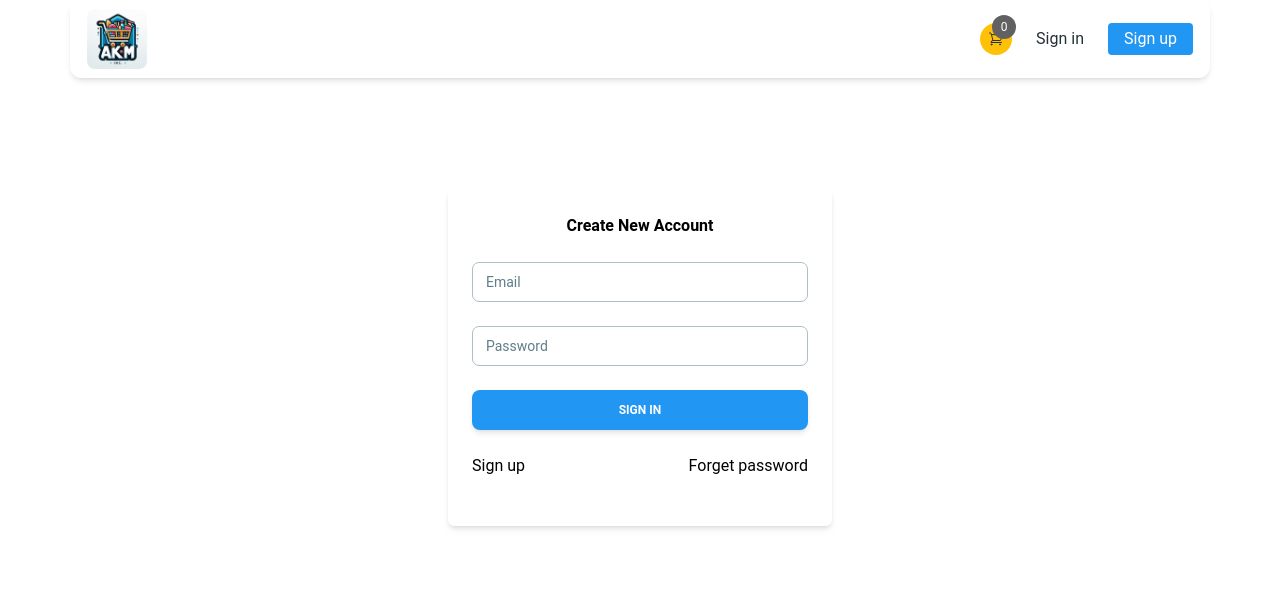
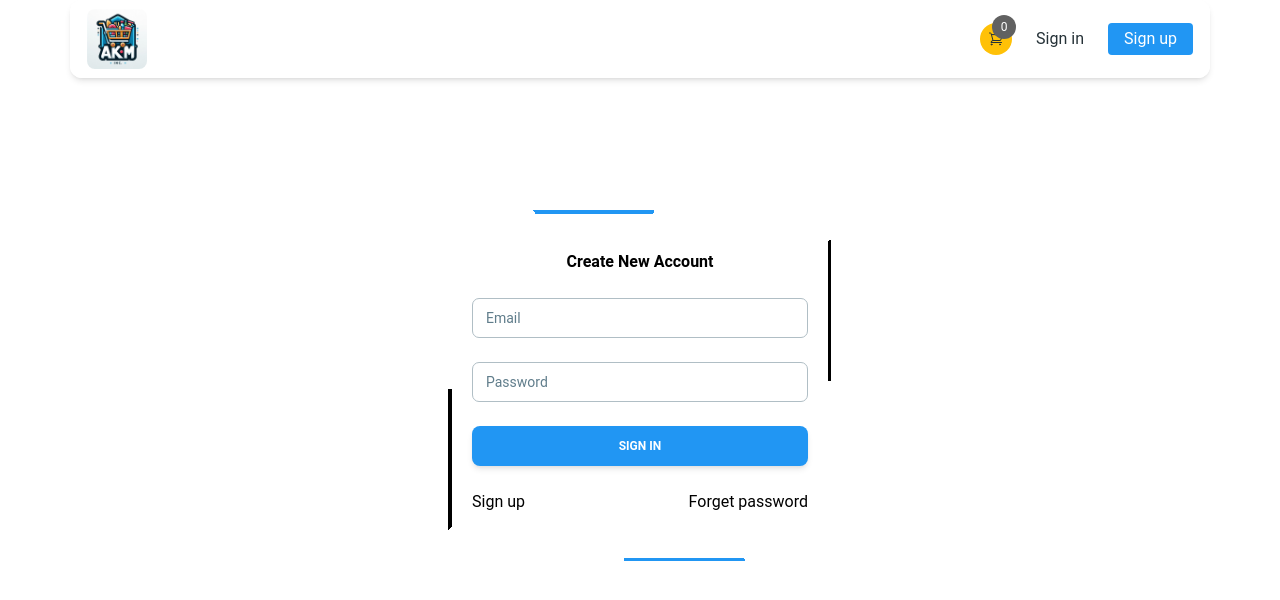
Before and after one commit to abdulkareemm/akm-ecommerce, a Next.js app: page /auth/signin in a window 1280 px wide. Shown: the top 600 px of the page. Built offline with nearby package versions, Linux system fonts and the light colour scheme.

Commit message:
make some animate in signup form

```diff
--- a/app/components/AuthFormContainer.tsx
+++ b/app/components/AuthFormContainer.tsx
@@ -14,10 +14,13 @@ export default function AuthFormContainer({
   return (
     <form
       onSubmit={onSubmit}
-      className="w-96 p-6 space-y-6 bg-white shadow-md rounded-md"
+      className="w-96  mt-5 mb-5 rounded-md relative overflow-hidden  p-1 bg-transparent"
     >
-      <h3 className="text-center font-semibold">{title}</h3>
-      {children}
+      <span className="box"></span>
+      <div className="flex flex-col space-y-6 p-5 bg-white ">
+        <h3 className="text-center font-semibold mt-4">{title}</h3>
+        {children}
+      </div>
     </form>
   );
 }
--- a/app/globals.css
+++ b/app/globals.css
@@ -2,7 +2,56 @@
 @tailwind components;
 @tailwind utilities;
 
-
+@property --a {
+  syntax: "<angle>";
+  inherits: false;
+  initial-value: 0deg;
+}
+.box {
+  position: absolute;
+  inset: 0;
+  top:0;
+  z-index: -10;
+}
+.box::before{
+  content: "";
+  position: absolute;
+  width: 100%;
+  height: 100%;
+  background: repeating-conic-gradient(
+    from var(--a),
+    #2196f3 0%,
+    #2196f3 10%,
+    transparent 10%,
+    transparent 50%
+  );
+  inset: -1px;
+  animation: animate 6s linear infinite;
+}
+.box::after{
+  content: "";
+  position: absolute;
+  width: 100%;
+  height: 100%;
+  background: repeating-conic-gradient(
+    from var(--a),
+    #000 0%,
+    #000 10%,
+    transparent 10%,
+    transparent 50%
+  );
+  inset: -1px;
+  animation: animate 6s linear infinite;
+  animation-delay: -1.4s;
+}
+@keyframes animate {
+  0% {
+    --a: 0deg;
+  }
+  100% {
+    --a: 360deg;
+  }
+}
 .slick-next::before,
 .slick-prev::before {
   color: #000 !important;
```
